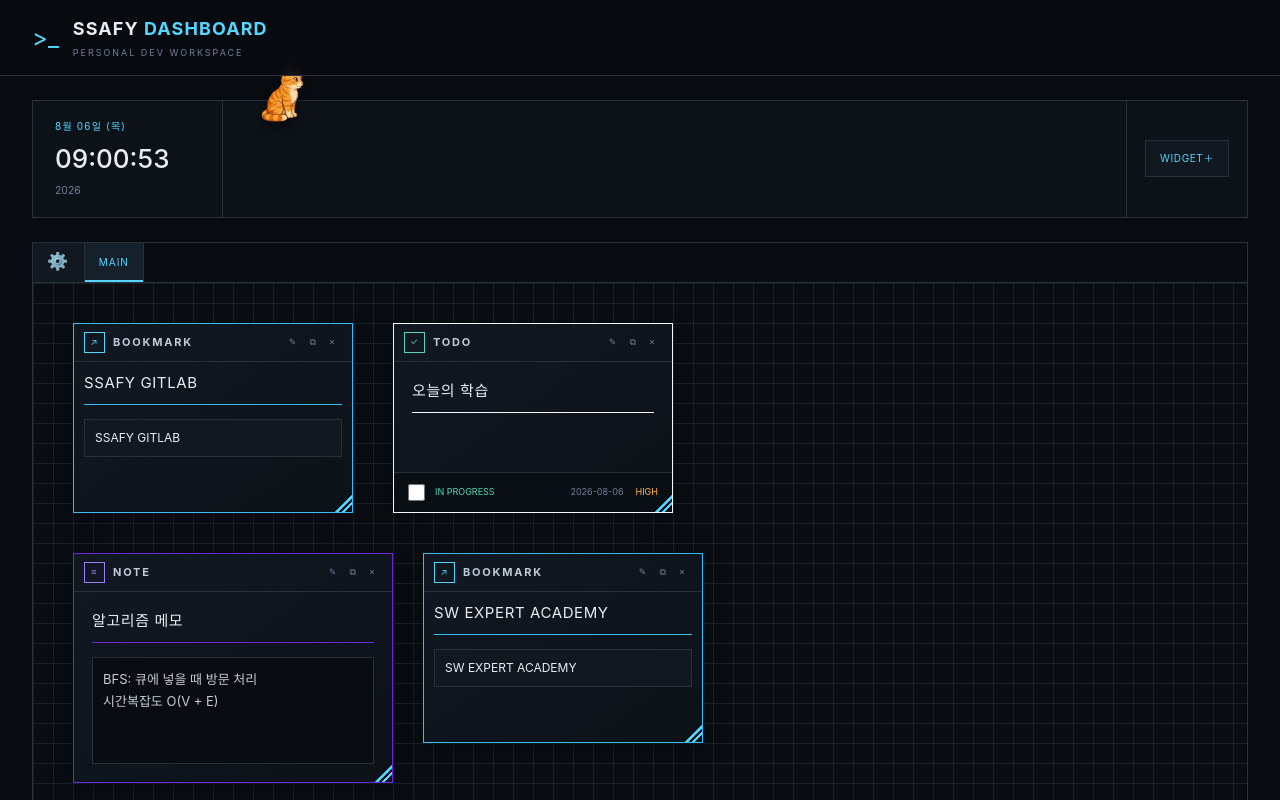
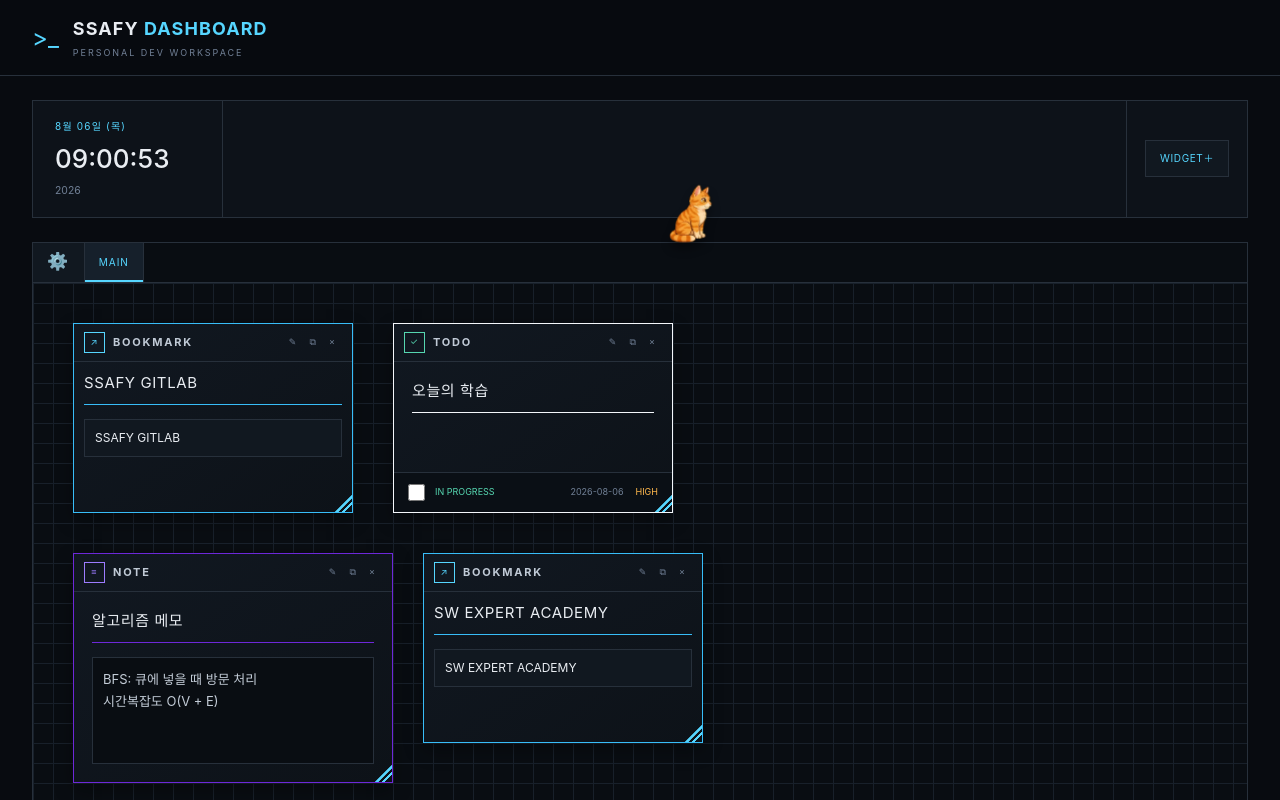
Before and after one commit to HappyBird6/SSAFY-DASHBOARD, a React (Vite) app: page / in a window 1280 px wide. Shown: the top 800 px of the page. Built offline with nearby package versions, Linux system fonts and the light colour scheme.

Commit message:
Fix chained cat jumps and platform alignment

```diff
--- a/app/page.tsx
+++ b/app/page.tsx
@@ -947,6 +947,7 @@ function DashboardCat({
   const catRef = useRef<HTMLDivElement>(null);
   const positionRef = useRef({ x: 230, y: 105 });
   const platformRef = useRef("home");
+  const destinationRef = useRef("");
   const movementRef = useRef<Animation | null>(null);
   const [position, setPosition] = useState(positionRef.current);
   const [pose, setPose] = useState<CatPose>("idle");
@@ -960,7 +961,7 @@ function DashboardCat({
     const boundaryY = () => {
       const main = document.querySelector("main")?.getBoundingClientRect();
       const bar = document.querySelector(".canvas-label")?.getBoundingClientRect();
-      return main && bar ? bar.top - main.top - 62 : 160;
+      return main && bar ? bar.top - main.top - 60 : 160;
     };
     const locate = (element: Element, home = false) => {
       const main = document.querySelector("main")?.getBoundingClientRect();
@@ -975,15 +976,8 @@ function DashboardCat({
           ),
         ),
         y: home
-          ? Math.max(62, rect.top - main.top - 62)
-          : Math.max(boundaryY(), rect.top - main.top - 62),
-      };
-    };
-    const home = (): CatTarget => {
-      const clock = document.querySelector(".datetime");
-      return {
-        ...(clock ? locate(clock, true) : { x: 230, y: 105 }),
-        platformId: "home",
+          ? Math.max(60, rect.top - main.top - 60)
+          : Math.max(boundaryY(), rect.top - main.top - 60),
       };
     };
     const workspaceBar = (): CatTarget => {
@@ -994,6 +988,8 @@ function DashboardCat({
     const settle = (next: CatTarget, nextPose: CatPose) => {
       positionRef.current = next;
       platformRef.current = next.platformId;
+      destinationRef.current = "";
+      movementRef.current = null;
       setPosition(next);
       setPose(nextPose);
     };
@@ -1017,8 +1013,17 @@ function DashboardCat({
     const travel = async (target: CatTarget) => {
       const element = catRef.current;
       if (!element || cancelled) return;
+      const computedTransform = getComputedStyle(element).transform;
+      if (movementRef.current && computedTransform !== "none") {
+        const matrix = new DOMMatrixReadOnly(computedTransform);
+        positionRef.current = { x: matrix.m41, y: matrix.m42 };
+        setPosition(positionRef.current);
+        element.style.transform = `translate3d(${matrix.m41}px, ${matrix.m42}px, 0)`;
+      }
       movementRef.current?.cancel();
       const start = positionRef.current;
+      platformRef.current = "airborne";
+      destinationRef.current = target.platformId;
       const distance = Math.hypot(target.x - start.x, target.y - start.y);
       setFacingLeft(target.x < start.x);
       setPose(distance > 220 ? "jump" : "walk");
@@ -1059,7 +1064,7 @@ function DashboardCat({
       await travel(target);
       if (!cancelled && Math.random() < 0.06) setPose("sleep");
     };
-    const initial = home();
+    const initial = workspaceBar();
     settle(initial, "idle");
     const schedule = () => {
       window.clearTimeout(timer);
@@ -1070,7 +1075,11 @@ function DashboardCat({
     };
     const escapeMovingWidget = (event: Event) => {
       const widgetIds = (event as CustomEvent<{ ids: string[] }>).detail.ids;
-      if (!widgetIds.includes(platformRef.current)) return;
+      if (
+        !widgetIds.includes(platformRef.current) &&
+        !widgetIds.includes(destinationRef.current)
+      )
+        return;
       const alternatives = availableWidgets(platformRef.current).filter(
         (target) => !widgetIds.includes(target.platformId),
       );
```
